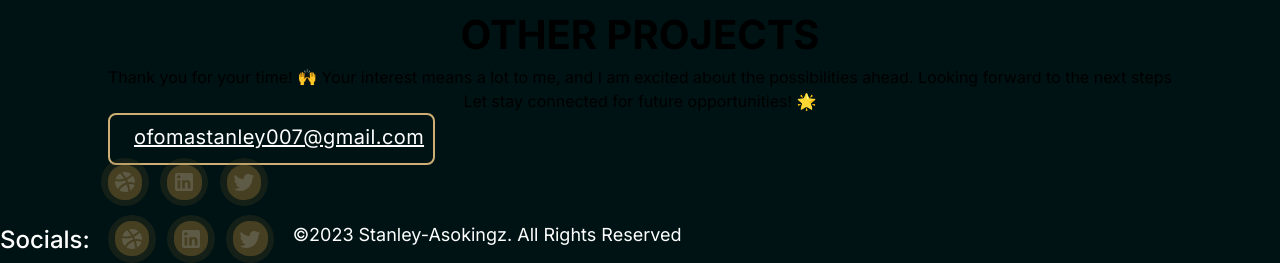
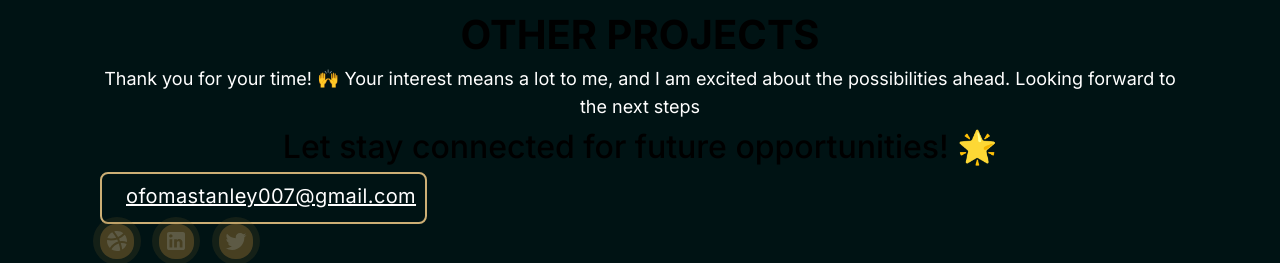
Before and after one commit to Maxwell011/portfolio-design, a Next.js app: page /market in a window 1280 px wide. Shown: the part 3188-3451 px from the top of the page. Built offline with nearby package versions, Linux system fonts and the light colour scheme.

Commit message:
Update contact2 component styling

```diff
--- a/src/app/components/contact2.tsx
+++ b/src/app/components/contact2.tsx
@@ -6,11 +6,13 @@ import Link from "next/link";
 export default function contact2() {
   return (
     <div>
-      <p>
+      <p className="text-lg font-normal text-white">
         Thank you for your time! 🙌 Your interest means a lot to me, and I am
         excited about the possibilities ahead. Looking forward to the next steps{" "}
       </p>
-      <h1>Let stay connected for future opportunities! 🌟 </h1>
+      <h1 className="text-[32px] font-medium leading-[51px]">
+        Let stay connected for future opportunities! 🌟{" "}
+      </h1>
       <div className="h-[52px] w-[327px] px-6 py-2.5 rounded-lg border-2 border-solid border-[#CDAF75]">
         <Link
           href=""
```
